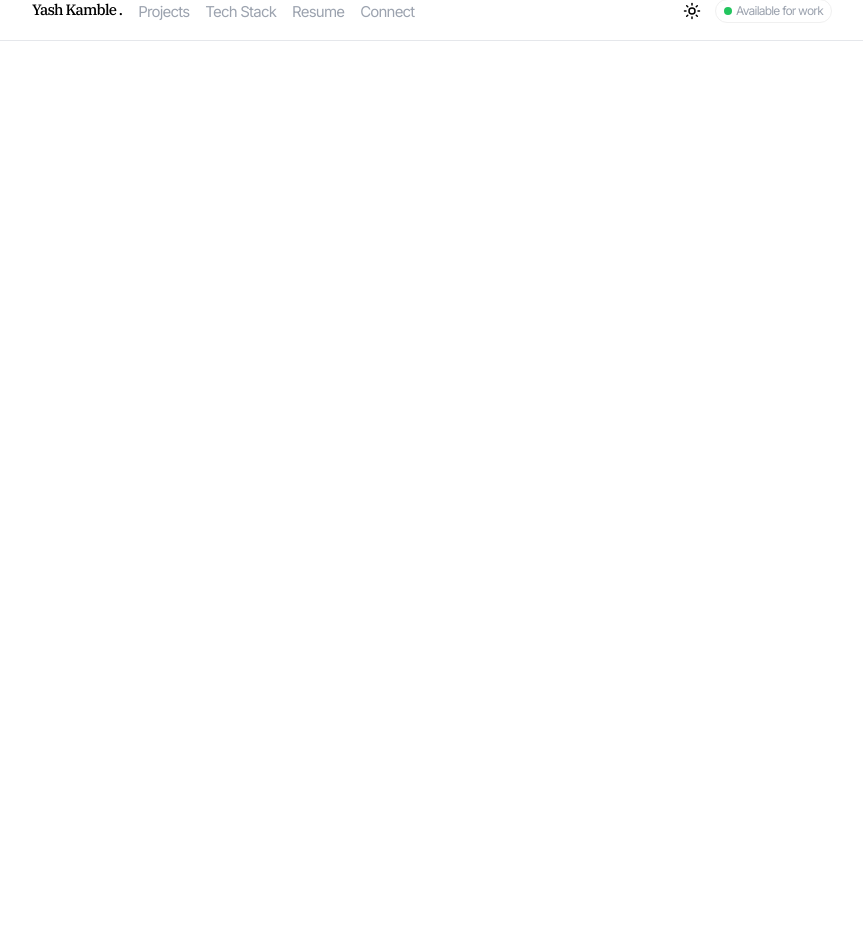
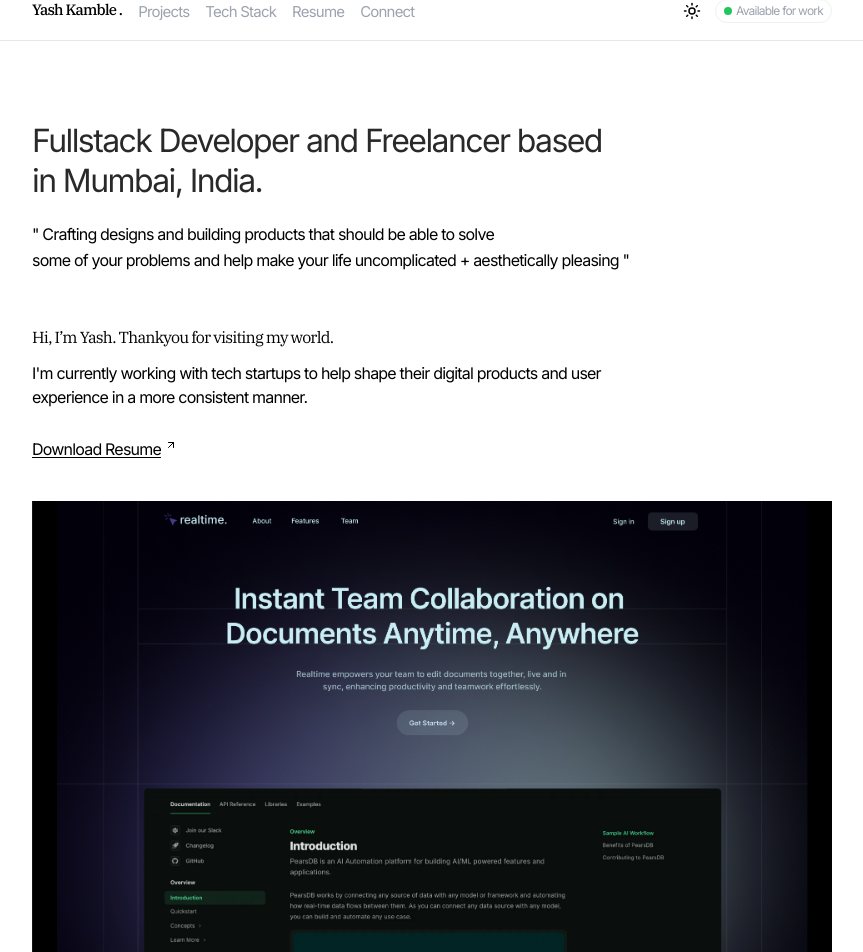
Before and after one commit to yash-devop/Portfolio, a Next.js app: page / in a window 1280 px wide. Shown: the part 19-971 px from the top of the page, without its empty margins (208-1071 px from the left). Before the commit the page ends 800 px from the top, so only its background shows below. Built offline with nearby package versions, Linux system fonts and the light colour scheme.

Commit message:
add: home page

```diff
--- a/src/app/page.tsx
+++ b/src/app/page.tsx
@@ -1,6 +1,42 @@
+import ShowcaseCard from "@/components/ShowcaseCard";
+import Heading from "@/components/ui/Heading";
+import H1 from "@/components/ui/Heading";
+import { cn } from "@/lib/utils";
+import { ArrowUpRight } from "lucide-react";
+import { IBM_Plex_Serif } from "next/font/google";
+
+const IBMPlexSerif = IBM_Plex_Serif({
+  subsets: ["latin"],
+  weight: ["400"],
+  style: "italic"
+})
+
 export default function Home() {
   return (
     <>
+      <div>
+        <div className="tracking-tighter pt-20">
+          <Heading className="w-full max-w-xl">Fullstack Developer and Freelancer based in Mumbai, India.</Heading>
+          <h1 className="text-[32px] "></h1>
+          <p className="text-[16px] py-5 leading-relaxed ">" Crafting designs and building products that should be able to solve<br />
+            some of your problems and help make your life
+            uncomplicated + aesthetically pleasing "</p>
+        </div>
+      </div>
+
+      <div className="tracking-tighter pt-8 flex flex-col gap-3">
+        <span className={cn(IBMPlexSerif.className,"text-black")}>Hi, I’m Yash. Thankyou for visiting my world.</span>
+        <p className="pb-4 max-w-xl text-black">I'm currently working with tech startups to help shape their digital products and user experience in a more consistent manner.</p>
+        <div className="flex items-center group w-fit">
+          <span className="underline cursor-pointer underline-offset-2 group-hover:-translate-y-1 transition-transform">Download Resume</span>
+          <ArrowUpRight size={20} className="pb-2 group-hover:-translate-y-1 group-hover:translate-x-0.5 transition-transform" />
+        </div>
+      </div>
+
+      <div className="pt-10 pb-4 flex flex-col gap-4">
+        <ShowcaseCard />
+        <ShowcaseCard />
+      </div>
 
     </>
   );
```
